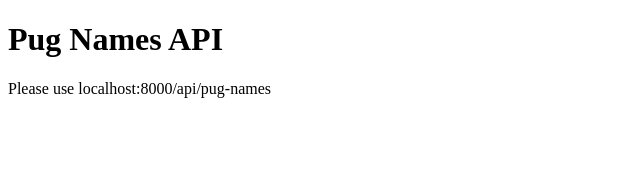
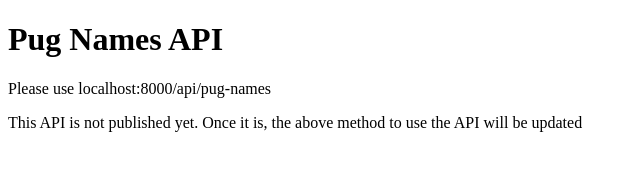
Before and after one commit to BikeMouse/PugNamesApi, a website: page index.html in a window 1280 px wide. Shown: the whole page, without its empty margins (0-640 px from the left). Drawn offline with Linux system fonts and the light colour scheme.

Commit message:
added changes to index.html

```diff
--- a/index.html
+++ b/index.html
@@ -9,5 +9,6 @@
 <body>
     <h1>Pug Names API</h1>
     <p>Please use localhost:8000/api/pug-names</p>
+    <p>This API is not published yet. Once it is, the above method to use the API will be updated</p>
 </body>
 </html>
```
